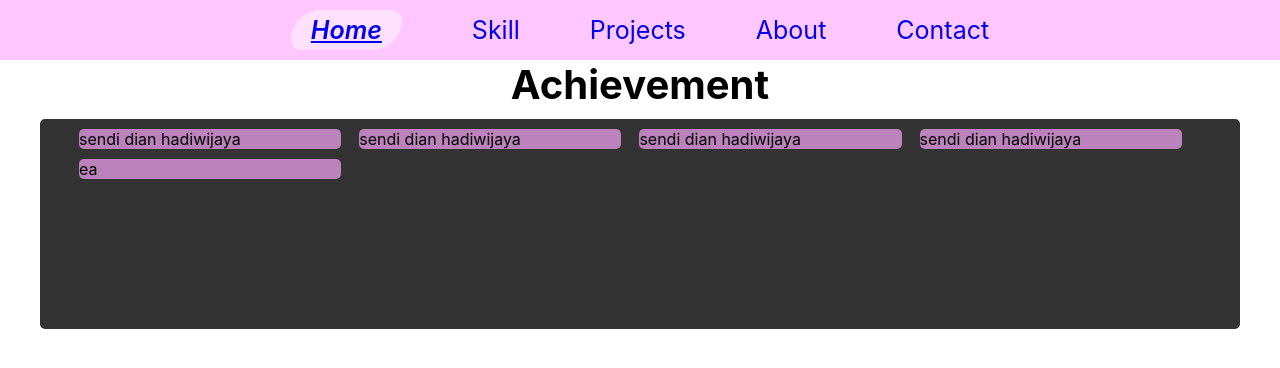
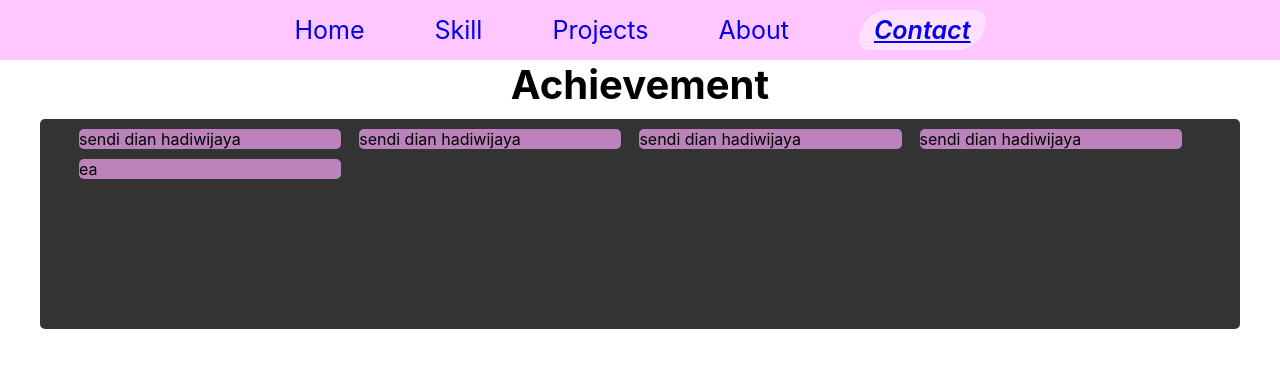
Before and after one commit to Sendii/react-porto, a React (Create React App) app: page /contact in a window 1280 px wide. Shown: the top 368 px of the page. Built offline with nearby package versions, Linux system fonts and the light colour scheme.

Commit message:
add class active to navlink router

```diff
--- a/src/component/template/Navbar.js
+++ b/src/component/template/Navbar.js
@@ -3,7 +3,7 @@ import {
 	BrowserRouter as Router,
 	Switch,
 	Route,
-	Link
+	NavLink
 } from 'react-router-dom'
 import Home from '../../component/Home'
 import Skills from '../../component/Skills'
@@ -13,19 +13,19 @@ function Navbar(){
 		<Router>
 			<ul className="nav">
 				<li>
-					<Link to="/home" className="active">Home</Link>
+					<NavLink to="/home">Home</NavLink>
 				</li>
 				<li>
-					<Link to="/skills">Skill</Link>
+					<NavLink to="/skills">Skill</NavLink>
 				</li>
 				<li>
-					<Link to="/project">Projects</Link>
+					<NavLink to="/project">Projects</NavLink>
 				</li>
 				<li>
-					<Link to="/about">About</Link>
+					<NavLink to="/about">About</NavLink>
 				</li>
 				<li>
-					<Link to="/contact">Contact</Link>
+					<NavLink to="/contact">Contact</NavLink>
 				</li>
 			</ul>
 
--- a/src/css/navbar.css
+++ b/src/css/navbar.css
@@ -31,7 +31,7 @@
 .nav a.active{
   background-color: #fefa;
   border-radius: 35px 12px;
-  padding: 5px 20px;
+  padding: 5px 15px;
   font-style: italic;
   font-weight: 600;
   text-decoration: underline;
```
